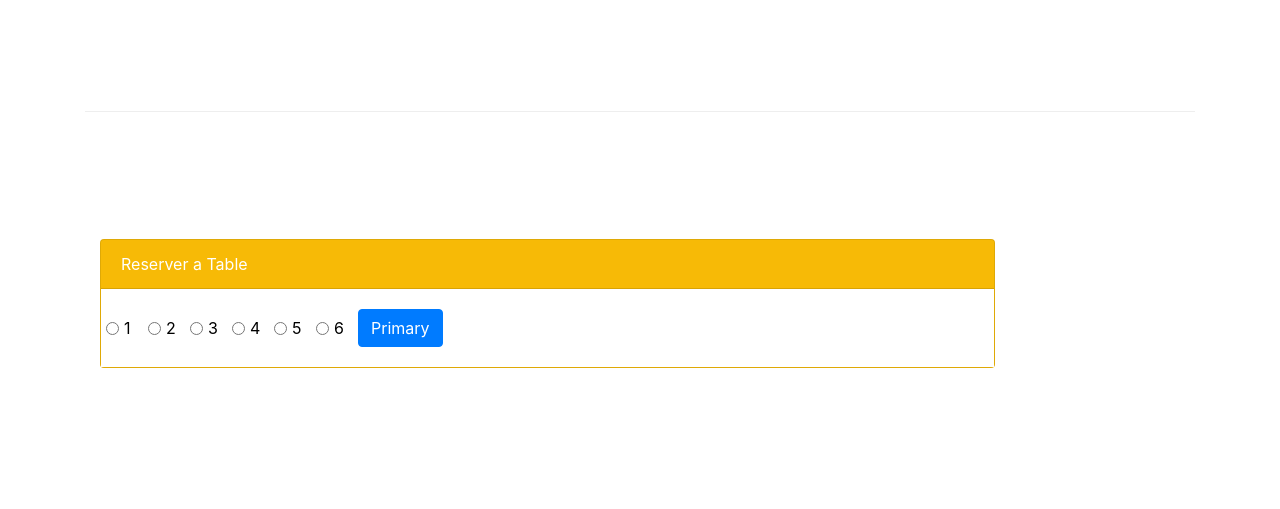
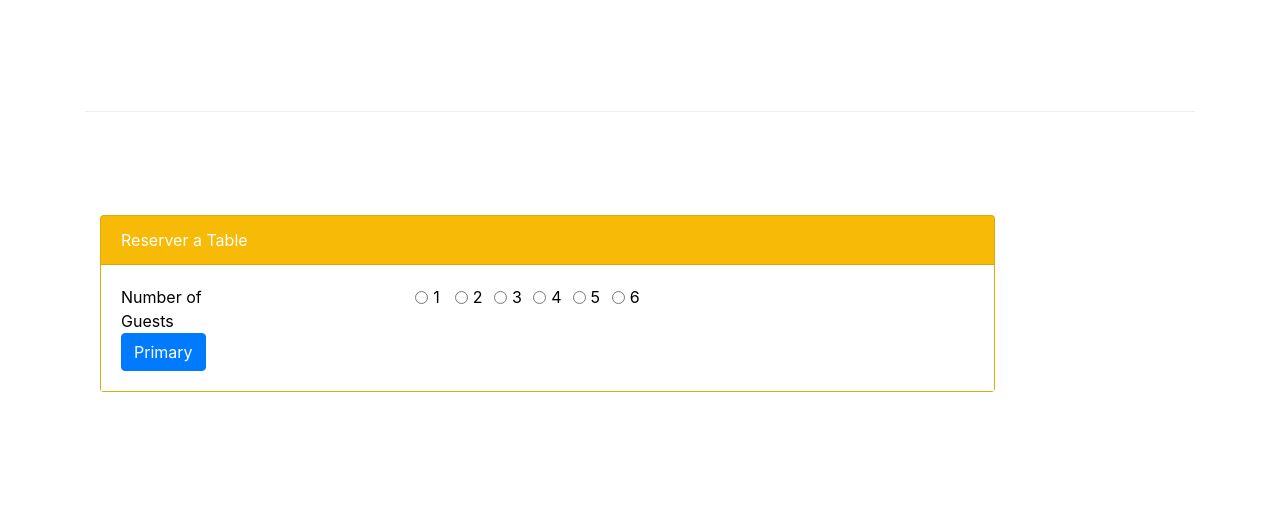
Before and after one commit to morisasy/conFusion, a website: page index.html in a window 1280 px wide. Shown: the part 1422-1931 px from the top of the page. Drawn offline with nearby package versions, Linux system fonts and the light colour scheme.

Commit message:
form updated

```diff
--- a/css/styles.css
+++ b/css/styles.css
@@ -73,3 +73,12 @@ address{
 .form-check-label{
 	width:9px;
 }
+
+.form-check-inline {
+ margin-right: .3rem;
+}
+
+.guest-no-label {
+	width: 50%;
+	color: black;
+}
--- a/index.html
+++ b/index.html
@@ -50,7 +50,7 @@
                 </div>
                 <div class="col-12 col-sm align-self-center">
                     <img src="img/logo.png" class="img-fluid">
-                </div>>
+                </div>
             </div>
         </div>
     </header>
@@ -114,8 +114,10 @@
                               <div class="card-body style="max-width: 100%;">
                                 <form style="max-width: 100%";>
                                     <div  class= "row">
-
-
+                                         <div class="col-12 col-sm-4 ">
+                                            <label class="form-check-label guest-no-label">Number of Guests</label>
+                                        </div>
+                                        <div class="col-12 col-sm-8">
                                             <div class="form-check form-check-inline">
                                               <input class="form-check-input" type="radio" name="inlineRadioOptions" id="inlineRadio1" value="option1">
                                               <label class="form-check-label" for="inlineRadio1">1</label>
@@ -140,6 +142,10 @@
                                               <input class="form-check-input" type="radio" name="inlineRadioOptions" id="inlineRadio3" value="option3" >
                                               <label class="form-check-label" for="inlineRadio6">6</label>
                                              </div>
+                                        </div>
+
+                                    </div>
+
 
                                 </form>
                                 <div clas = "row">
```
Also changed, not shown: README.md. Lines whose indentation alone changed are shown as unchanged.
